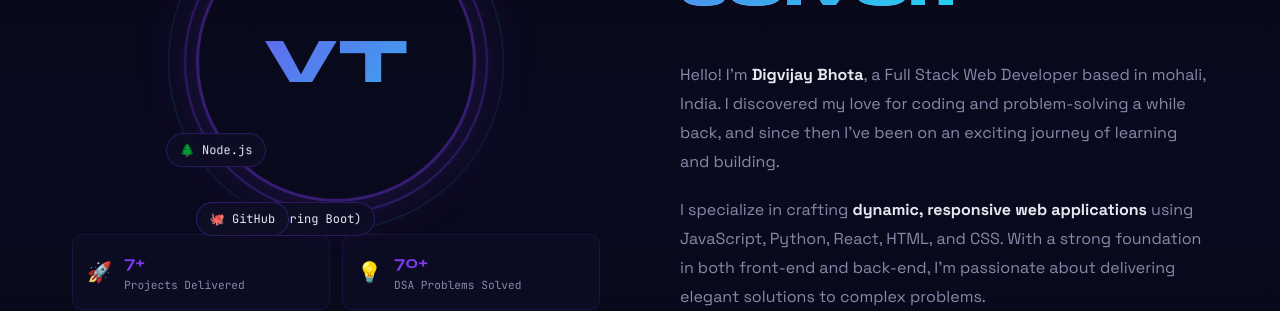
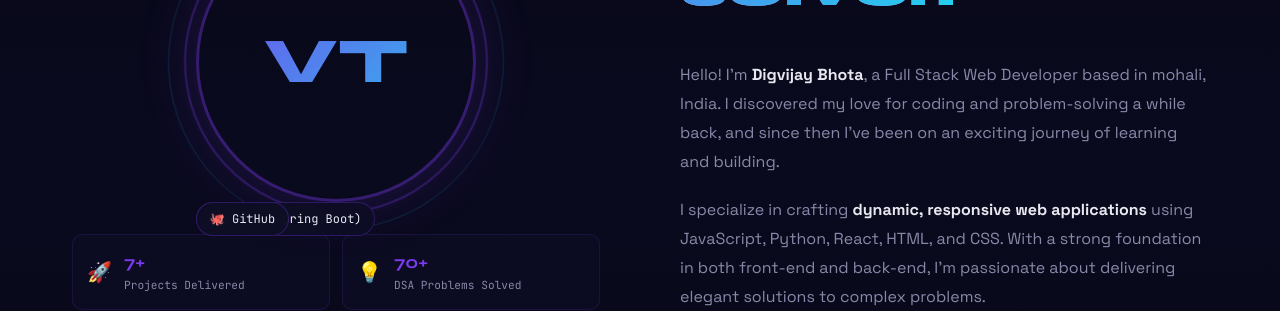
Before and after one commit to Digvijay-Bhota/Developer-Portfolio, a React (Create React App) app: page / in a window 1280 px wide. Shown: the part 1280-1591 px from the top of the page. Built offline with nearby package versions, Linux system fonts and the light colour scheme.

Commit message:
Update badge labels in About.js component

```diff
--- a/src/components/About.js
+++ b/src/components/About.js
@@ -43,10 +43,10 @@ export default function About() {
               </div>
               {/* Floating badges */}
               <div className="float-badge badge-react">⚛ React</div>
-              <div className="float-badge badge-python">🌲 Node.js</div>
-              <div className="float-badge badge-Tailwind CSS">🎨 Tailwind CSS</div>
-              <div className="float-badge badge-Java (Spring Boot)">☕ Java (Spring Boot)</div>
-              <div className="float-badge badge-GitHub">🐙 GitHub</div>
+              <div className="float-badge badge-node">🌲 Node.js</div>
+              <div className="float-badge badge-tailwind CSS">🎨 Tailwind CSS</div>
+              <div className="float-badge badge-java (Spring Boot)">☕ Java (Spring Boot)</div>
+              <div className="float-badge badge-gitHub">🐙 GitHub</div>
             </div>
 
             <div className="about-highlights">
```
